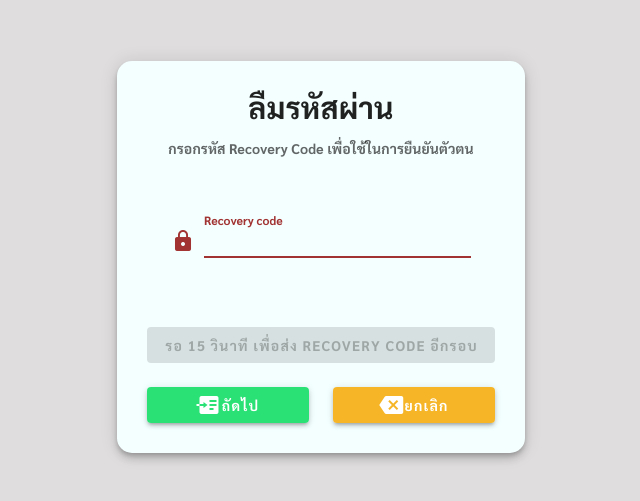
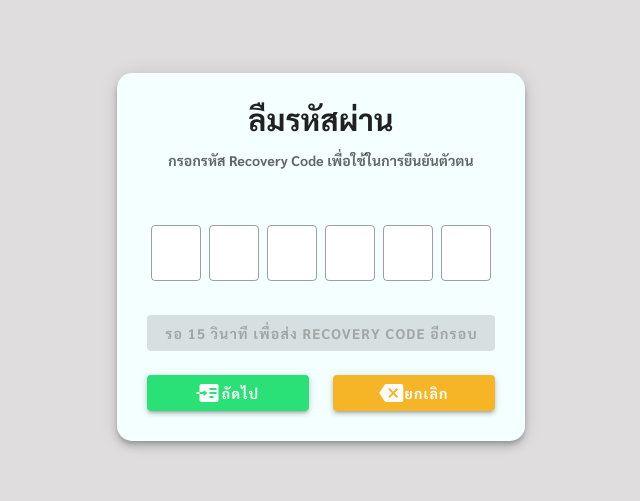
Before and after one commit to eznos/BMS-Back-Office-UI, a Vue app: page /recovery in a window 1280 px wide. Shown: the part 159-660 px from the top of the page, without its empty margins (319-959 px from the left). Built offline with nearby package versions, Linux system fonts and the light colour scheme.

Commit message:
- feat(✨): crate new OPT input and mock expected OTP data

```diff
--- a/src/views/forgetpassword/Forgetpass_recovery.vue
+++ b/src/views/forgetpassword/Forgetpass_recovery.vue
@@ -23,11 +23,17 @@
                   <v-container>
                     <v-row>
                       <v-col cols="12" xl="12">
-                        <v-text-field
-                          prepend-icon="lock"
-                          label="Recovery code"
-                          autofocus
-                        ></v-text-field>
+                        <v-otp-input
+                          v-model="otp"
+                          :disabled="loading"
+                          @finish="onFinish"
+                        ></v-otp-input>
+                        <v-overlay absolute :value="loading">
+                          <v-progress-circular
+                            indeterminate
+                            color="primary"
+                          ></v-progress-circular>
+                        </v-overlay>
                       </v-col>
                     </v-row>
                   </v-container>
@@ -76,6 +82,9 @@
           </v-flex>
         </v-layout>
       </v-container>
+      <v-snackbar v-model="snackbar" :color="snackbarColor" :timeout="2500">
+        {{ text }}
+      </v-snackbar>
     </v-content>
   </v-app>
 </template>
@@ -85,6 +94,12 @@ export default {
   data() {
     return {
       timerCount: 20,
+      loading: false,
+      snackbar: false,
+      snackbarColor: "default",
+      otp: "",
+      text: "",
+      expectedOtp: "123456",
     };
   },
   watch: {
@@ -101,13 +116,26 @@ export default {
   },
   methods: {
     reloadPage() {
-      window.location.reload();
+      this.otp = "";
+      this.timerCount = 20;
+    },
+    onFinish(rsp) {
+      this.loading = true;
+      setTimeout(() => {
+        this.loading = false;
+        this.snackbarColor = rsp === this.expectedOtp ? "success" : "warning";
+        this.text = `Processed OTP with "${rsp}"(${this.snackbarColor})`;
+        this.snackbar = true;
+      }, 3500);
     },
   },
 };
 </script>
 
 <style scoped>
+.position-relative {
+  position: relative;
+}
 .rounded-card {
   border-radius: 15px;
   border-color: black;
```
